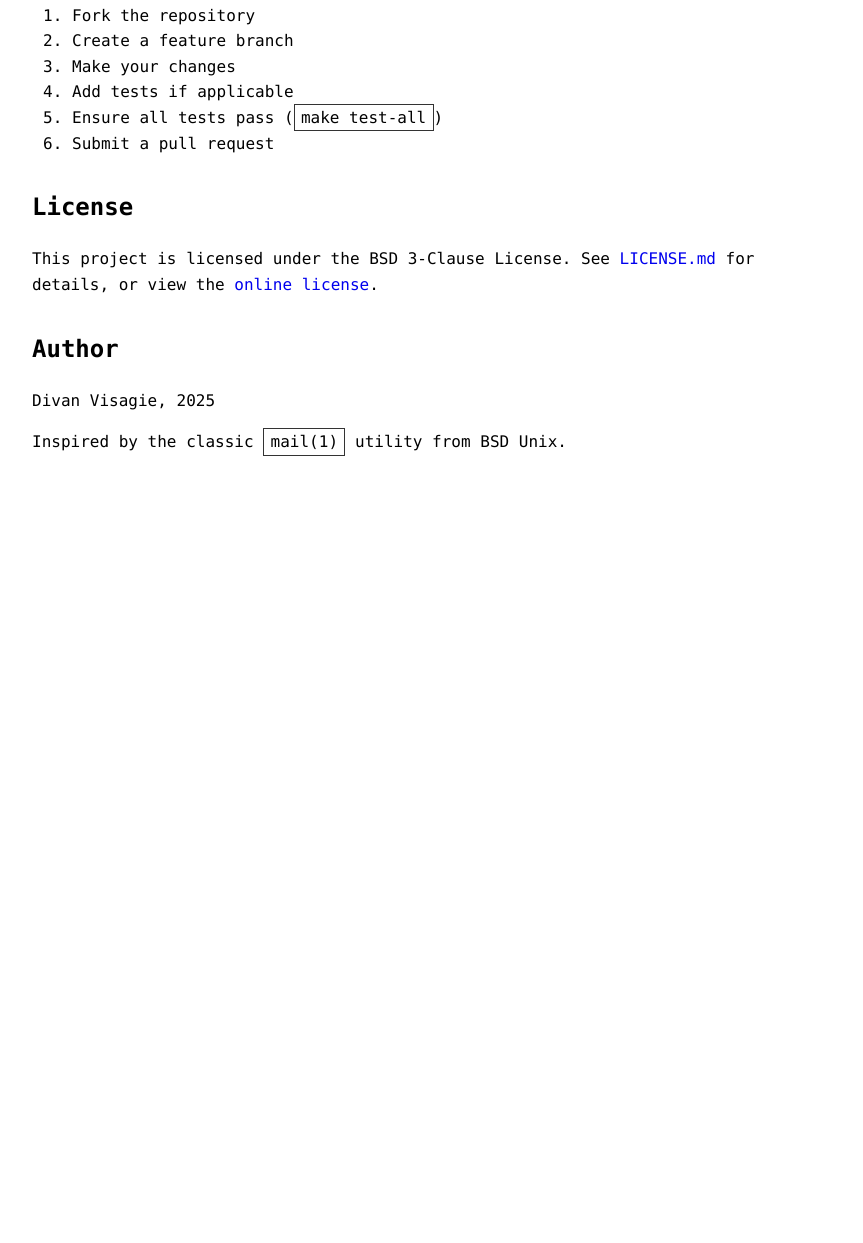
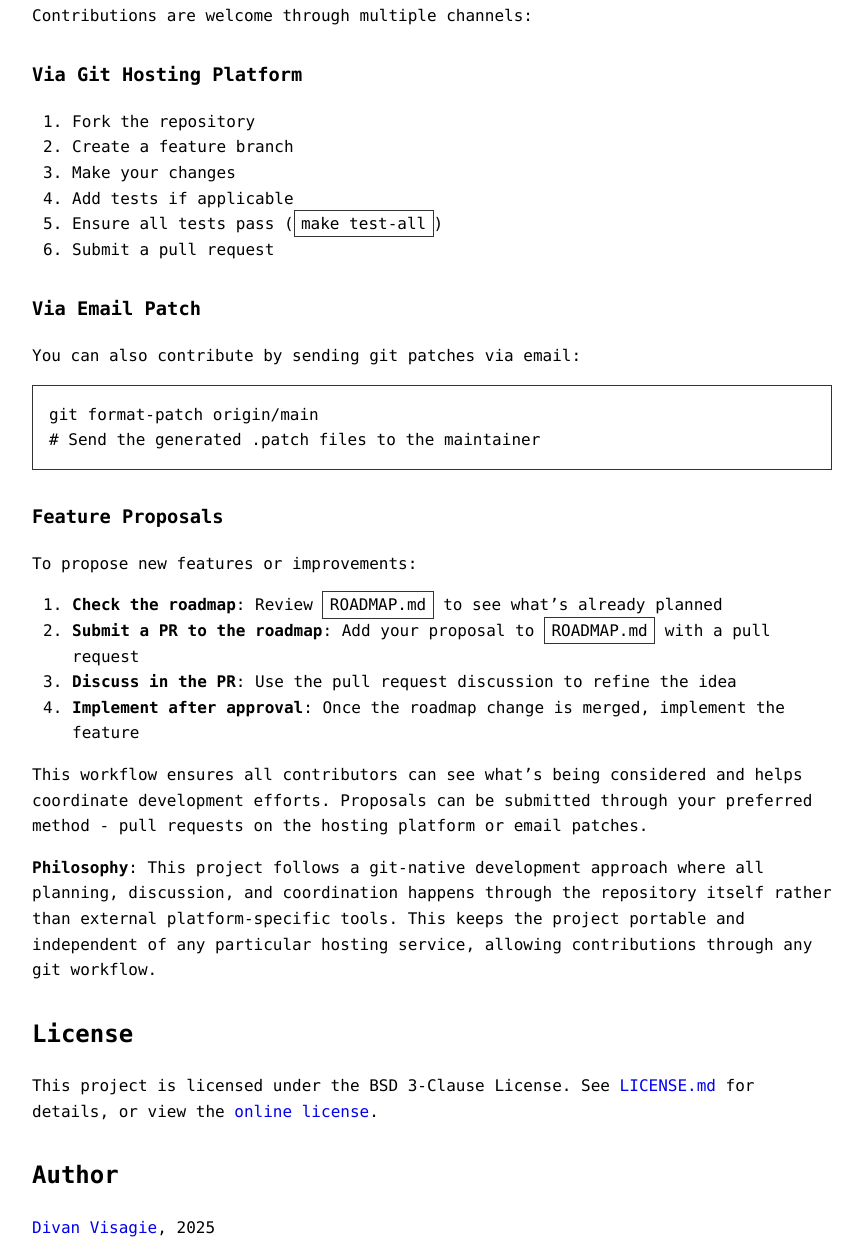
Before and after one commit to divanvisagie/remind, a plain HTML site: page docs/index.html in a window 1280 px wide. Shown: the part 4905-6148 px from the top of the page, without its empty margins (208-1071 px from the left). Before the commit the page ends 5408 px from the top, so only its background shows below. Drawn offline with Linux system fonts and the light colour scheme.

Commit message:
Clarify and expand contributing guidelines and roadmap process

```diff
--- a/docs/index.html
+++ b/docs/index.html
@@ -167,6 +167,8 @@ class="sourceCode sh"><code class="sourceCode bash"><span id="cb12-1"><a href="#
 class="sourceCode bash"><code class="sourceCode bash"><span id="cb13-1"><a href="#cb13-1" aria-hidden="true" tabindex="-1"></a><span class="fu">make</span> test       <span class="co"># Run functional tests</span></span>
 <span id="cb13-2"><a href="#cb13-2" aria-hidden="true" tabindex="-1"></a><span class="fu">make</span> test-all   <span class="co"># Run all tests including memory checks</span></span></code></pre></div>
 <h2 id="contributing">Contributing</h2>
+<p>Contributions are welcome through multiple channels:</p>
+<h3 id="via-git-hosting-platform">Via Git Hosting Platform</h3>
 <ol type="1">
 <li>Fork the repository</li>
 <li>Create a feature branch</li>
@@ -175,12 +177,39 @@ class="sourceCode bash"><code class="sourceCode bash"><span id="cb13-1"><a href=
 <li>Ensure all tests pass (<code>make test-all</code>)</li>
 <li>Submit a pull request</li>
 </ol>
+<h3 id="via-email-patch">Via Email Patch</h3>
+<p>You can also contribute by sending git patches via email:</p>
+<div class="sourceCode" id="cb14"><pre
+class="sourceCode bash"><code class="sourceCode bash"><span id="cb14-1"><a href="#cb14-1" aria-hidden="true" tabindex="-1"></a><span class="fu">git</span> format-patch origin/main</span>
+<span id="cb14-2"><a href="#cb14-2" aria-hidden="true" tabindex="-1"></a><span class="co"># Send the generated .patch files to the maintainer</span></span></code></pre></div>
+<h3 id="feature-proposals">Feature Proposals</h3>
+<p>To propose new features or improvements:</p>
+<ol type="1">
+<li><strong>Check the roadmap</strong>: Review <code>ROADMAP.md</code>
+to see what’s already planned</li>
+<li><strong>Submit a PR to the roadmap</strong>: Add your proposal to
+<code>ROADMAP.md</code> with a pull request</li>
+<li><strong>Discuss in the PR</strong>: Use the pull request discussion
+to refine the idea</li>
+<li><strong>Implement after approval</strong>: Once the roadmap change
+is merged, implement the feature</li>
+</ol>
+<p>This workflow ensures all contributors can see what’s being
+considered and helps coordinate development efforts. Proposals can be
+submitted through your preferred method - pull requests on the hosting
+platform or email patches.</p>
+<p><strong>Philosophy</strong>: This project follows a git-native
+development approach where all planning, discussion, and coordination
+happens through the repository itself rather than external
+platform-specific tools. This keeps the project portable and independent
+of any particular hosting service, allowing contributions through any
+git workflow.</p>
 <h2 id="license">License</h2>
 <p>This project is licensed under the BSD 3-Clause License. See <a
 href="LICENSE.md">LICENSE.md</a> for details, or view the <a
 href="https://divanv.com/remind/LICENSE.html">online license</a>.</p>
 <h2 id="author">Author</h2>
-<p>Divan Visagie, 2025</p>
+<p><a href="me@divanv.com">Divan Visagie</a>, 2025</p>
 <p>Inspired by the classic <code>mail(1)</code> utility from BSD
 Unix.</p>
 </body>
```
Also changed, not shown: 2 other files.
